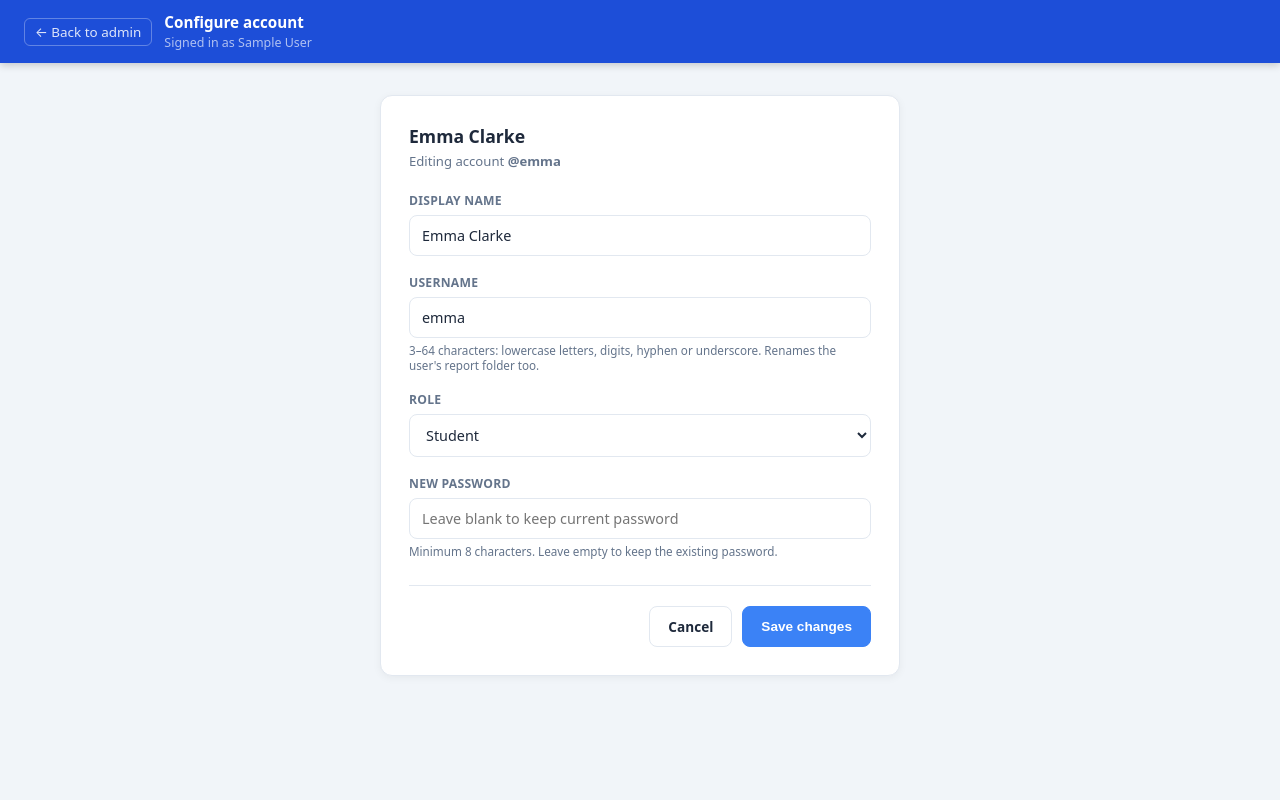
After one commit to wrgr/tacitknowledge, a Flask app: page /admin/user/emma in a window 1280 px wide. The commit adds this page. Run offline with Flask 3, Linux system fonts and the light colour scheme; the visitor is signed in with stand-in values (Sample User, id 1); data comes from the database, SQL or seed files in the repository.

Commit message:
Add configure account page under the admin dashboard

```diff
--- a/Performative_Assessment_V5/app.py
+++ b/Performative_Assessment_V5/app.py
@@ -334,6 +334,98 @@ def api_save_model_pref():
     session["preferred_provider"] = provider
     session["preferred_model"]    = model
     return jsonify({"ok": True})
+
+
+_USERNAME_RE = re.compile(r'^[a-z0-9_\-]{3,64}$')
+
+
+@app.route("/admin/user/<username>", methods=["GET"])
+@auth.admin_required
+def admin_edit_user(username):
+    if not re.match(r'^[a-zA-Z0-9_\-]{1,64}$', username):
+        abort(400)
+    user = db.get_user(username)
+    if not user:
+        abort(404)
+    return render_template(
+        "admin_user_edit.html",
+        admin_name=session.get("display_name", "Admin"),
+        user=user,
+        target=username,
+        is_self=(username == session.get("user_id")),
+        csrf_token=_new_csrf(),
+        error=None,
+        user_theme=_user_theme(),
+    )
+
+
+@app.route("/admin/user/<username>", methods=["POST"])
+@auth.admin_required
+def admin_update_user(username):
+    if not re.match(r'^[a-zA-Z0-9_\-]{1,64}$', username):
+        abort(400)
+    user = db.get_user(username)
+    if not user:
+        abort(404)
+
+    form_tok = request.form.get("csrf_token", "")
+    sess_tok = session.pop("csrf_token", "")
+    if not form_tok or not hmac.compare_digest(form_tok, sess_tok):
+        abort(400)
+
+    new_username = auth.sanitize_str(request.form.get("username", ""), 64).lower()
+    display_name = auth.sanitize_str(request.form.get("display_name", ""), 128)
+    role         = auth.sanitize_str(request.form.get("role", ""), 16)
+    new_password = request.form.get("new_password", "")
+
+    def _re_render(error):
+        merged = dict(user)
+        merged.update(username=new_username or username,
+                      display_name=display_name or user["display_name"],
+                      role=role or user["role"])
+        return render_template(
+            "admin_user_edit.html",
+            admin_name=session.get("display_name", "Admin"),
+            user=merged, target=username, is_self=(username == session.get("user_id")),
+            csrf_token=_new_csrf(), error=error, user_theme=_user_theme(),
+        )
+
+    if not _USERNAME_RE.match(new_username):
+        return _re_render("Username must be 3–64 chars: lowercase letters, digits, '-' or '_'.")
+    if not display_name:
+        return _re_render("Display name cannot be empty.")
+    if role not in ("admin", "student"):
+        return _re_render("Role must be 'admin' or 'student'.")
+    if new_password and len(new_password) < 8:
+        return _re_render("Password must be at least 8 characters.")
+    if len(new_password) > 256:
+        return _re_render("Password is too long.")
+
+    ok, err = db.update_user(username, new_username, display_name, role)
+    if not ok:
+        return _re_render(err)
+
+    # Move the user's report directory if the username changed.
+    if new_username != username:
+        base    = REPORTS_BASE.resolve()
+        old_dir = (REPORTS_BASE / username).resolve()
+        new_dir = (REPORTS_BASE / new_username).resolve()
+        # Defence-in-depth: ensure both paths stay inside REPORTS_BASE even
+        # though the username regexes already forbid separators and dots.
+        if old_dir.parent == base and new_dir.parent == base:
+            if old_dir.is_dir() and not new_dir.exists():
+                old_dir.rename(new_dir)
+
+    if new_password:
+        db.set_password(new_username, new_password)
+
+    # Keep the live session coherent if an admin edited their own account.
+    if username == session.get("user_id"):
+        session["user_id"]      = new_username
+        session["role"]         = role
+        session["display_name"] = display_name
+
+    return redirect(url_for("admin_dashboard"))
 
 
 # ── API endpoints ──────────────────────────────────────────────────────────────
--- a/Performative_Assessment_V5/database.py
+++ b/Performative_Assessment_V5/database.py
@@ -92,6 +92,61 @@ def all_users():
         return {r["username"]: dict(r) for r in rows}
 
 
+def set_password(username: str, new_password: str) -> bool:
+    """Replace a user's password hash. Returns True if a row was updated."""
+    with _conn() as c:
+        cur = c.execute(
+            "UPDATE users SET password_hash=? WHERE username=?",
+            (generate_password_hash(new_password, method=_HASH_METHOD), username),
+        )
+        c.commit()
+        return cur.rowcount > 0
+
+
+def count_admins() -> int:
+    with _conn() as c:
+        return c.execute("SELECT COUNT(*) FROM users WHERE role='admin'").fetchone()[0]
+
+
+def update_user(old_username: str, new_username: str,
+                display_name: str, role: str):
+    """Update a user's username (PK), display name, and role.
+
+    Returns (True, None) on success or (False, error_message) on failure.
+    """
+    if role not in ("admin", "student"):
+        return False, "Invalid role."
+    with _conn() as c:
+        existing = c.execute(
+            "SELECT role FROM users WHERE username=?", (old_username,)
+        ).fetchone()
+        if not existing:
+            return False, "User not found."
+        # Block removing the final admin (demotion or rename both count).
+        if existing["role"] == "admin" and role != "admin":
+            others = c.execute(
+                "SELECT COUNT(*) FROM users WHERE role='admin' AND username!=?",
+                (old_username,),
+            ).fetchone()[0]
+            if others == 0:
+                return False, "Cannot demote the last remaining admin."
+        if new_username != old_username:
+            taken = c.execute(
+                "SELECT 1 FROM users WHERE username=?", (new_username,)
+            ).fetchone()
+            if taken:
+                return False, "That username is already taken."
+        try:
+            c.execute(
+                "UPDATE users SET username=?, display_name=?, role=? WHERE username=?",
+                (new_username, display_name, role, old_username),
+            )
+        except sqlite3.IntegrityError:
+            return False, "Could not update user (constraint violation)."
+        c.commit()
+        return True, None
+
+
 # ── Preferences ───────────────────────────────────────────────────────────────
 
 def set_theme(username: str, theme: str):
--- /dev/null
+++ b/Performative_Assessment_V5/templates/admin_user_edit.html
@@ -0,0 +1,180 @@
+<!DOCTYPE html>
+<html lang="en" data-theme="{{ user_theme if user_theme != 'light' else '' }}">
+<head>
+<meta charset="UTF-8">
+<meta name="viewport" content="width=device-width, initial-scale=1.0">
+<link rel="icon" type="image/png" href="{{ url_for('static', filename='logo.png') }}">
+<title>Configure {{ user.display_name }} — Performative Assessment</title>
+<style>
+*, *::before, *::after { box-sizing: border-box; margin: 0; padding: 0; }
+
+:root {
+  --blue:      #3b82f6;
+  --blue-dk:   #1d4ed8;
+  --green:     #10b981;
+  --red:       #ef4444;
+  --red-bg:    #fee2e2;
+  --amber:     #f59e0b;
+  --bg:        #f1f5f9;
+  --card:      #ffffff;
+  --border:    #e2e8f0;
+  --text:      #1e293b;
+  --muted:     #64748b;
+  --soft:      #eff6ff;
+  --radius:    12px;
+}
+
+body {
+  font-family: system-ui, -apple-system, sans-serif;
+  background: var(--bg);
+  color: var(--text);
+  min-height: 100dvh;
+}
+
+/* ── Header ── */
+header {
+  background: var(--blue-dk);
+  color: #fff;
+  padding: 12px 24px;
+  display: flex; align-items: center; gap: 12px;
+  position: sticky; top: 0; z-index: 10;
+  box-shadow: 0 2px 8px rgba(0,0,0,.2);
+}
+header a {
+  color: rgba(255,255,255,.85);
+  text-decoration: none;
+  font-size: .84rem;
+  padding: 4px 10px;
+  border: 1px solid rgba(255,255,255,.3);
+  border-radius: 6px;
+  transition: background .12s;
+  white-space: nowrap;
+}
+header a:hover { background: rgba(255,255,255,.12); }
+.head-title { flex: 1; }
+.head-title h1 { font-size: .95rem; font-weight: 600; }
+.head-title p  { font-size: .78rem; color: rgba(255,255,255,.65); margin-top: 2px; }
+
+/* ── Layout ── */
+main { max-width: 560px; margin: 32px auto; padding: 0 20px 60px; }
+
+.card {
+  background: var(--card);
+  border: 1px solid var(--border);
+  border-radius: var(--radius);
+  padding: 28px;
+  box-shadow: 0 2px 8px rgba(0,0,0,.05);
+}
+.card h2 { font-size: 1.1rem; font-weight: 700; margin-bottom: 4px; }
+.card .sub { font-size: .82rem; color: var(--muted); margin-bottom: 22px; }
+
+.field { margin-bottom: 18px; }
+.field label {
+  display: block; font-size: .76rem; font-weight: 700;
+  letter-spacing: .02em; text-transform: uppercase;
+  color: var(--muted); margin-bottom: 6px;
+}
+.field input, .field select {
+  width: 100%;
+  padding: 10px 12px; font-size: .9rem;
+  border: 1px solid var(--border); border-radius: 8px;
+  background: #fff; color: var(--text);
+  font-family: inherit;
+}
+.field input:focus, .field select:focus {
+  outline: none; border-color: var(--blue);
+  box-shadow: 0 0 0 3px rgba(59,130,246,.15);
+}
+.field .hint { font-size: .73rem; color: var(--muted); margin-top: 5px; }
+
+.error-bar {
+  background: var(--red-bg); color: #991b1b;
+  border: 1px solid #fca5a5; border-radius: 8px;
+  padding: 10px 14px; font-size: .83rem; margin-bottom: 20px;
+}
+.self-note {
+  background: var(--soft); color: var(--blue-dk);
+  border: 1px solid #bfdbfe; border-radius: 8px;
+  padding: 10px 14px; font-size: .82rem; margin-bottom: 20px;
+}
+
+.actions {
+  display: flex; gap: 10px; justify-content: flex-end;
+  margin-top: 26px; padding-top: 20px;
+  border-top: 1px solid var(--border);
+}
+.btn {
+  font-size: .85rem; font-weight: 600;
+  padding: 10px 18px; border-radius: 8px;
+  cursor: pointer; border: 1.5px solid transparent;
+  text-decoration: none; display: inline-flex; align-items: center;
+}
+.btn-primary { background: var(--blue); border-color: var(--blue); color: #fff; }
+.btn-primary:hover { opacity: .9; }
+.btn-ghost { background: transparent; border-color: var(--border); color: var(--text); }
+.btn-ghost:hover { background: var(--bg); }
+</style>
+</head>
+<body>
+<header>
+  <a href="/admin">← Back to admin</a>
+  <div class="head-title">
+    <h1>Configure account</h1>
+    <p>Signed in as {{ admin_name }}</p>
+  </div>
+</header>
+
+<main>
+  <div class="card">
+    <h2>{{ user.display_name }}</h2>
+    <p class="sub">Editing account <strong>@{{ target }}</strong></p>
+
+    {% if error %}
+      <div class="error-bar">{{ error }}</div>
+    {% endif %}
+    {% if is_self %}
+      <div class="self-note">You are editing your own account. Changes to your username or role take effect immediately in this session.</div>
+    {% endif %}
+
+    <form method="POST" action="/admin/user/{{ target }}" autocomplete="off">
+      <input type="hidden" name="csrf_token" value="{{ csrf_token }}">
+
+      <div class="field">
+        <label for="display_name">Display name</label>
+        <input type="text" id="display_name" name="display_name"
+               value="{{ user.display_name }}" maxlength="128" required>
+      </div>
+
+      <div class="field">
+        <label for="username">Username</label>
+        <input type="text" id="username" name="username"
+               value="{{ user.username }}" maxlength="64" required
+               pattern="[a-zA-Z0-9_\-]{3,64}">
+        <div class="hint">3–64 characters: lowercase letters, digits, hyphen or underscore. Renames the user's report folder too.</div>
+      </div>
+
+      <div class="field">
+        <label for="role">Role</label>
+        <select id="role" name="role">
+          <option value="student" {{ 'selected' if user.role == 'student' else '' }}>Student</option>
+          <option value="admin"   {{ 'selected' if user.role == 'admin'   else '' }}>Admin</option>
+        </select>
+      </div>
+
+      <div class="field">
+        <label for="new_password">New password</label>
+        <input type="password" id="new_password" name="new_password"
+               placeholder="Leave blank to keep current password"
+               autocomplete="new-password" minlength="8">
+        <div class="hint">Minimum 8 characters. Leave empty to keep the existing password.</div>
+      </div>
+
+      <div class="actions">
+        <a class="btn btn-ghost" href="/admin">Cancel</a>
+        <button type="submit" class="btn btn-primary">Save changes</button>
+      </div>
+    </form>
+  </div>
+</main>
+</body>
+</html>
```
Also changed, not shown: Performative_Assessment_V5/templates/admin.html (+25 -0 lines).
